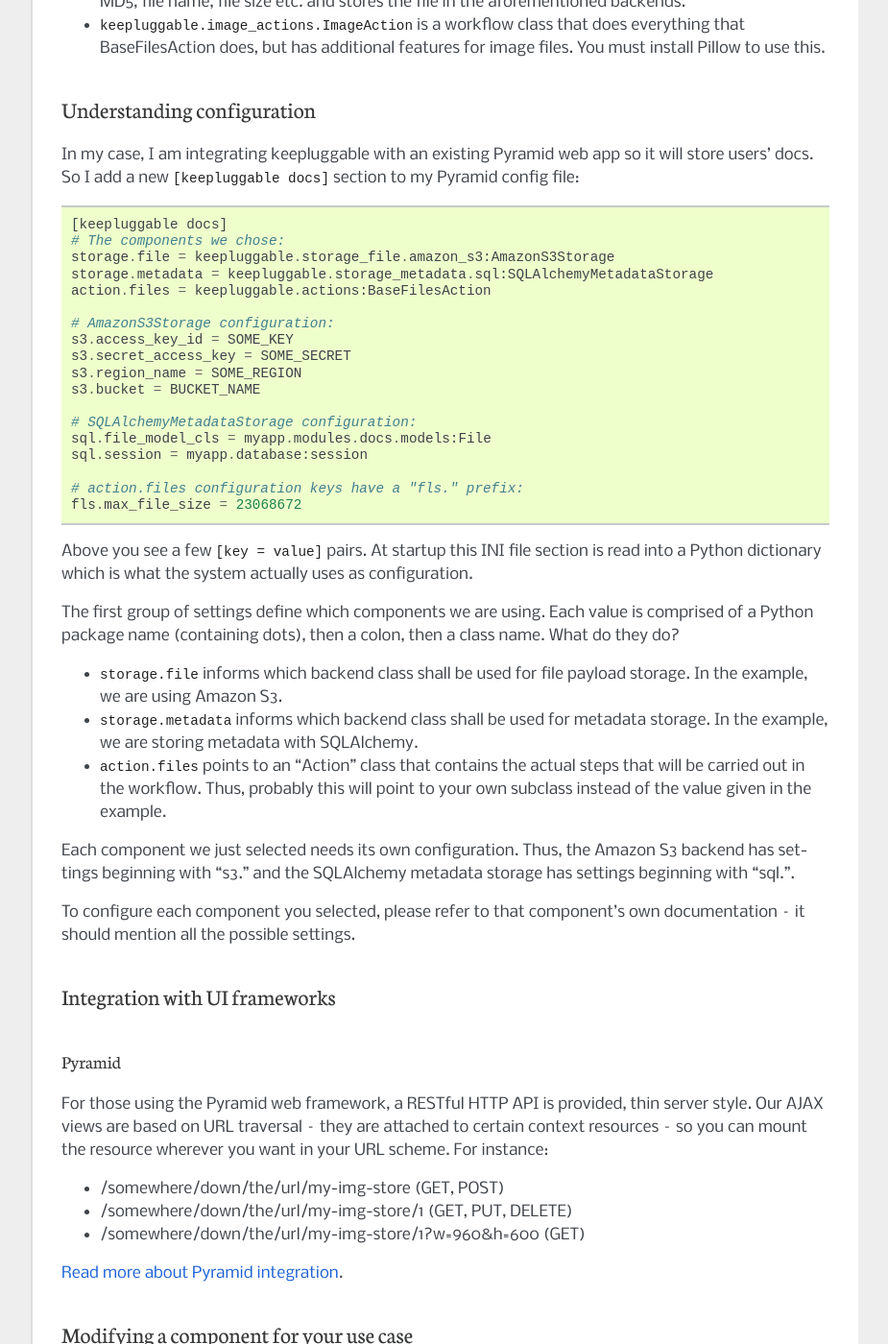
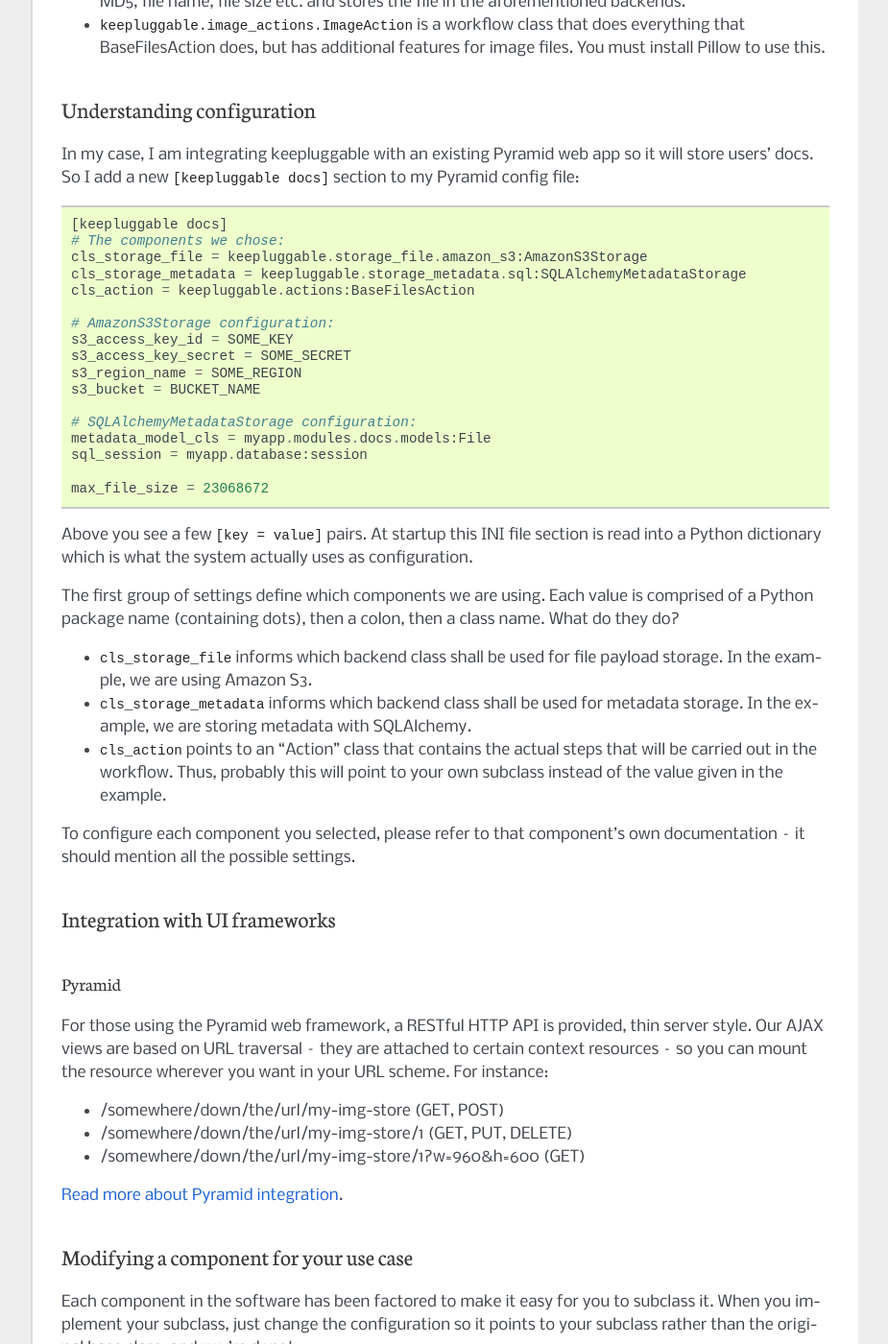
Before and after one commit to nandoflorestan/keepluggable, a Sphinx documentation site: the page built from docs/getting_started.rst, in a window 1280 px wide and 1400 px high, scrolled down 688 px. Shown: the whole window at 96% size, without its empty margins (198-1123 px from the left). Built offline with Sphinx 7.4.7, drawn with Linux system fonts in a browser that asks for light colours; pages that are not in the unit, such as notebooks, are missing from menus.

```diff
--- a/ROADMAP.rst
+++ b/ROADMAP.rst
@@ -6,6 +6,7 @@ ROADMAP
 This version
 ============
 
+- Document get_middle_path()
 - File information, as converted to JSON, is too verbose! Find ways of
   making it smaller!
 - Extract Payload (version) model from File model
--- a/docs/getting_started.rst
+++ b/docs/getting_started.rst
@@ -48,22 +48,21 @@ section to my Pyramid config file::
 
     [keepluggable docs]
     # The components we chose:
-    storage.file = keepluggable.storage_file.amazon_s3:AmazonS3Storage
-    storage.metadata = keepluggable.storage_metadata.sql:SQLAlchemyMetadataStorage
-    action.files = keepluggable.actions:BaseFilesAction
+    cls_storage_file = keepluggable.storage_file.amazon_s3:AmazonS3Storage
+    cls_storage_metadata = keepluggable.storage_metadata.sql:SQLAlchemyMetadataStorage
+    cls_action = keepluggable.actions:BaseFilesAction
 
     # AmazonS3Storage configuration:
-    s3.access_key_id = SOME_KEY
-    s3.secret_access_key = SOME_SECRET
-    s3.region_name = SOME_REGION
-    s3.bucket = BUCKET_NAME
+    s3_access_key_id = SOME_KEY
+    s3_access_key_secret = SOME_SECRET
+    s3_region_name = SOME_REGION
+    s3_bucket = BUCKET_NAME
 
     # SQLAlchemyMetadataStorage configuration:
-    sql.file_model_cls = myapp.modules.docs.models:File
-    sql.session = myapp.database:session
+    metadata_model_cls = myapp.modules.docs.models:File
+    sql_session = myapp.database:session
 
-    # action.files configuration keys have a "fls." prefix:
-    fls.max_file_size = 23068672
+    max_file_size = 23068672
 
 Above you see a few ``[key = value]`` pairs. At startup this INI file section
 is read into a Python dictionary which is what the system actually uses as
@@ -73,17 +72,13 @@ The first group of settings define which components we are using.
 Each value is comprised of a Python package name (containing dots),
 then a colon, then a class name. What do they do?
 
-- ``storage.file`` informs which backend class shall be used for
+- ``cls_storage_file`` informs which backend class shall be used for
   file payload storage. In the example, we are using Amazon S3.
-- ``storage.metadata`` informs which backend class shall be used for
+- ``cls_storage_metadata`` informs which backend class shall be used for
   metadata storage. In the example, we are storing metadata with SQLAlchemy.
-- ``action.files`` points to an "Action" class that contains the actual steps
+- ``cls_action`` points to an "Action" class that contains the actual steps
   that will be carried out in the workflow. Thus, probably this will point
   to your own subclass instead of the value given in the example.
-
-Each component we just selected needs its own configuration. Thus,
-the Amazon S3 backend has settings beginning with "s3." and the
-SQLAlchemy metadata storage has settings beginning with "sql.".
 
 To configure each component you selected, please refer to that component's
 own documentation -- it should mention all the possible settings.
```
Also changed, not shown: 1 other file.
